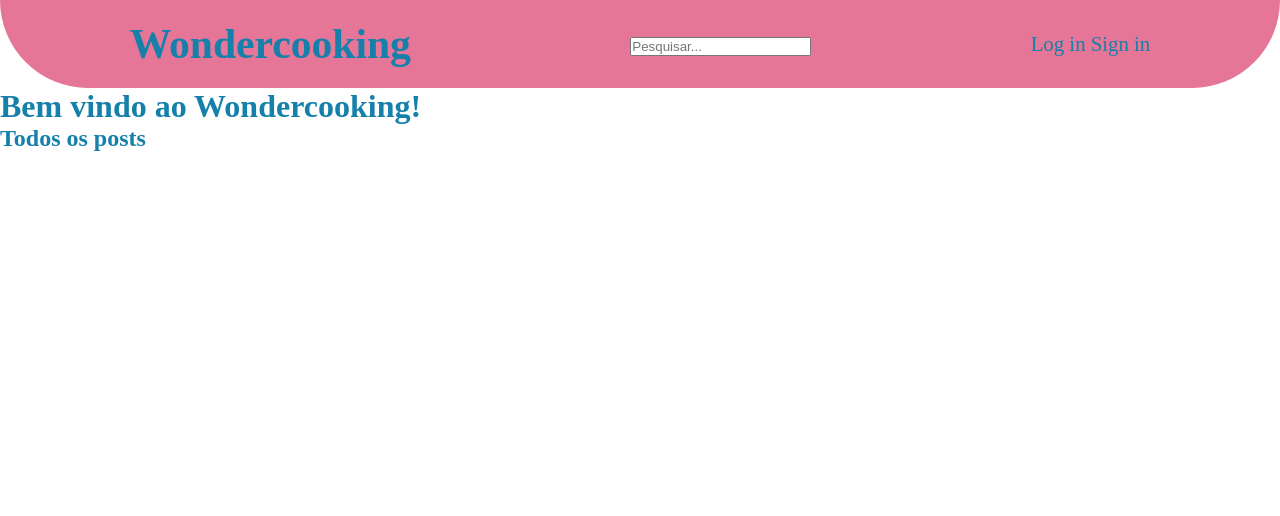
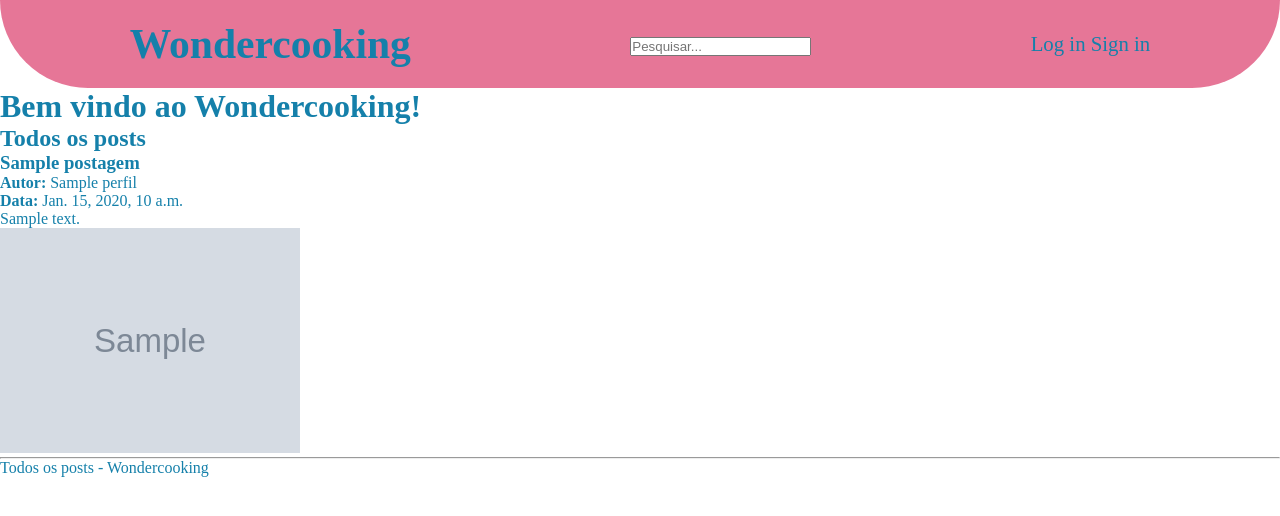
Before and after one commit to AnzinFelipe/Wondercooking, a Django app: page / in a window 1280 px wide. Shown: the top 516 px of the page. Run offline with Django 5.2, Linux system fonts and the light colour scheme; tables that the repository leaves empty hold one stand-in row (values such as "Sample post"); grey boxes marked "Sample" are stand-in pictures.

Commit message:
Paramêtros adicionados no settings.py e edição do home.html para visualização correta dos posts

```diff
--- a/postagens/templates/home.html
+++ b/postagens/templates/home.html
@@ -1,14 +1,25 @@
 {% extends "base.html" %}
 
-{%block title%}
-
-    <h2>Todos os posts</h2>
-    {{posts}}
-
-{%endblock%}
-
-
+{% block title %}Todos os posts - Wondercooking{% endblock %}
 
 {% block conteudo %}
     <h1>Bem vindo ao Wondercooking!</h1>
+    <h2>Todos os posts</h2>
+
+    {% if posts %}
+        {% for post in posts %}
+            <div class="post">
+                <h3>{{ post.titulo }}</h3>
+                <p><strong>Autor:</strong> {{ post.autor.nome }}</p>
+                <p><strong>Data:</strong> {{ post.data }}</p>
+                <p>{{ post.descricao }}</p>
+                {% if post.imagem %}
+                    <img src="{{ post.imagem.url }}" alt="{{ post.titulo }}" width="300">
+                {% endif %}
+            </div>
+            <hr>
+        {% endfor %}
+    {% else %}
+        <p>Nenhum post encontrado.</p>
+    {% endif %}
 {% endblock %}
--- a/postagens/urls.py
+++ b/postagens/urls.py
@@ -2,5 +2,5 @@ from django.urls import path
 from . import views
 
 urlpatterns=[
-    path('', views.home, name='post_list'),
+    path('', views.home, name='home'),
 ]
--- a/postagens/views.py
+++ b/postagens/views.py
@@ -6,10 +6,9 @@ from .models import postagem
 def home(request):
     return render(request, 'home.html')
 
-def post_list(request):
-    nome_template= 'home.html'
+def home(request):
     posts = postagem.objects.all()
-    context={
+    context = {
         'posts': posts
-        }
-    return render(request, nome_template, context)
+    }
+    return render(request, 'home.html', context)
--- a/wondercooking/settings.py
+++ b/wondercooking/settings.py
@@ -127,3 +127,5 @@ STATIC_URL = 'static/'
 
 DEFAULT_AUTO_FIELD = 'django.db.models.BigAutoField'
 LOGIN_REDIRECT_URL = '/'
+MEDIA_URL = '/media/'
+MEDIA_ROOT = os.path.join(BASE_DIR, 'media')
```
Also changed, not shown: media/images/amechan1.jpg (added), media/images/amechan1_rhjyd3q.jpg (added), media/images/kangel1.jpg (added), media/images/kangel1_CLQDapc.jpg (added), media/images/kangel1_Gp7MBFa.jpg (added), postagens/migrations/0005_rename_postagens_postagem.py (added).
